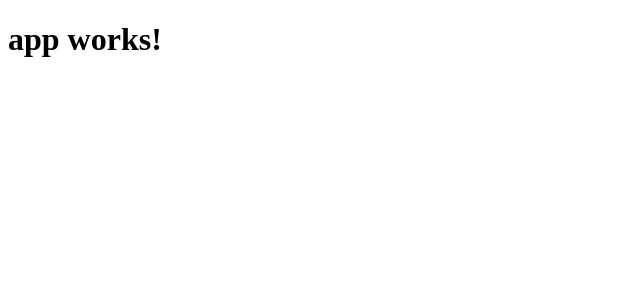
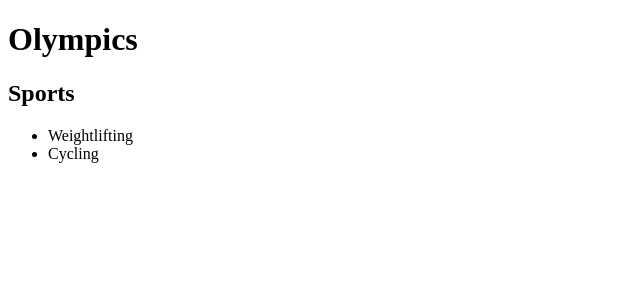
Before and after one commit to wittrura/WatchUsBuildMEAN, an Angular app: page / in a window 1280 px wide. Shown: the top 300 px of the page, without its empty margins (0-640 px from the left). Built offline with nearby package versions, Linux system fonts and the light colour scheme.

Commit message:
Sets up basic front end with hardcoded sports

```diff
--- a/src/app/app.component.html
+++ b/src/app/app.component.html
@@ -1,3 +1,4 @@
 <h1>
   {{title}}
 </h1>
+<sports></sports>
--- a/src/app/app.component.ts
+++ b/src/app/app.component.ts
@@ -6,5 +6,5 @@ import { Component } from '@angular/core';
   styleUrls: ['./app.component.css']
 })
 export class AppComponent {
-  title = 'app works!';
+  title = 'Olympics';
 }
--- a/src/app/app.module.ts
+++ b/src/app/app.module.ts
@@ -4,10 +4,12 @@ import { FormsModule } from '@angular/forms';
 import { HttpModule } from '@angular/http';
 
 import { AppComponent } from './app.component';
+import { SportsComponent } from './sports/sports.component';
 
 @NgModule({
   declarations: [
-    AppComponent
+    AppComponent,
+    SportsComponent
   ],
   imports: [
     BrowserModule,
--- /dev/null
+++ b/src/app/sports/sports.component.html
@@ -0,0 +1,4 @@
+<h2>Sports</h2>
+<ul>
+  <li *ngFor="let sport of sports">{{sport}}</li>
+</ul>
--- /dev/null
+++ b/src/app/sports/sports.component.ts
@@ -0,0 +1,16 @@
+import { Component, OnInit } from '@angular/core';
+
+@Component({
+  selector: 'sports',
+  templateUrl: './sports.component.html',
+  styleUrls: ['./sports.component.css']
+})
+export class SportsComponent implements OnInit {
+  private sports = ["Weightlifting", "Cycling"];
+
+  constructor() { }
+
+  ngOnInit() {
+  }
+
+}
--- a/src/index.html
+++ b/src/index.html
@@ -4,7 +4,6 @@
   <meta charset="utf-8">
   <title>Watchusbuildmean</title>
   <base href="/">
-
   <meta name="viewport" content="width=device-width, initial-scale=1">
   <link rel="icon" type="image/x-icon" href="favicon.ico">
 </head>
```
Also changed, not shown: src/app/sports/sports.component.css (added), 1 other file (tests, documents, lock files or other folders).
